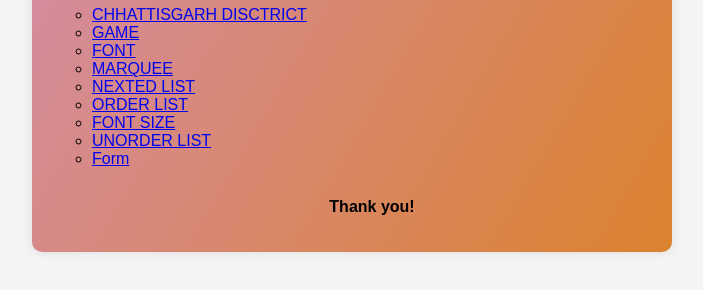
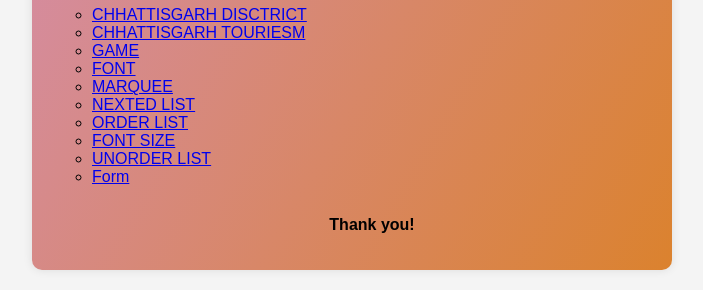
Before and after one commit to ugresg/ugresh, a plain HTML site: page index.html in a window 1280 px wide. Shown: the part 524-814 px from the top of the page, without its empty margins (288-991 px from the left). Drawn offline with Linux system fonts and the light colour scheme.

Commit message:
ADD BASTER

```diff
--- a/index.html
+++ b/index.html
@@ -54,6 +54,7 @@
         <h1 >My HTML Projects</h1>
         <ul type="CIRCLE">
             <li><a href="CHHATTISGARH/CHHATTIGARH.HTML">CHHATTISGARH DISCTRICT</a></li>
+            <li><a href="BASTER TOURIESM.html">CHHATTISGARH TOURIESM</a></li>
             <li><a href="mariio/GAME.html">GAME</a></li>
             <li><a href="FONT.HTML">FONT</a></li>
             <li><a href="MARQUEE.html">MARQUEE</a></li>
```
